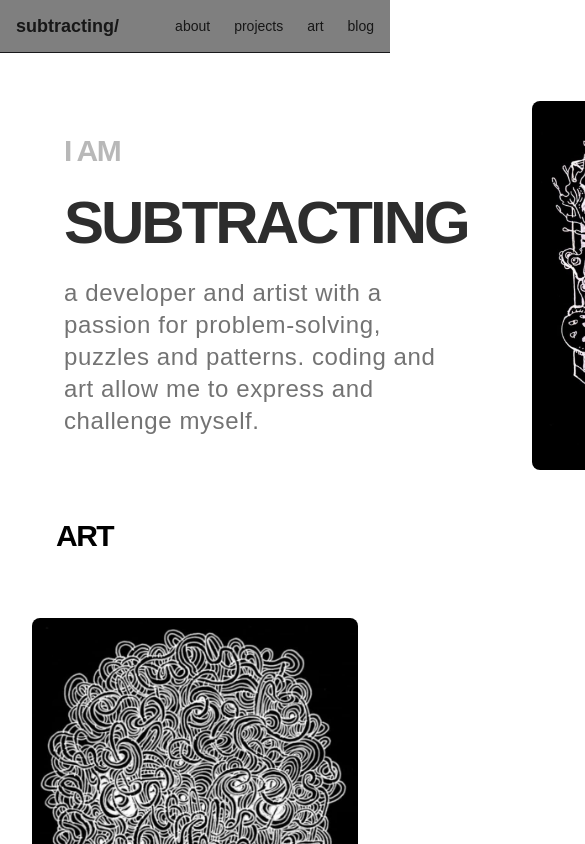
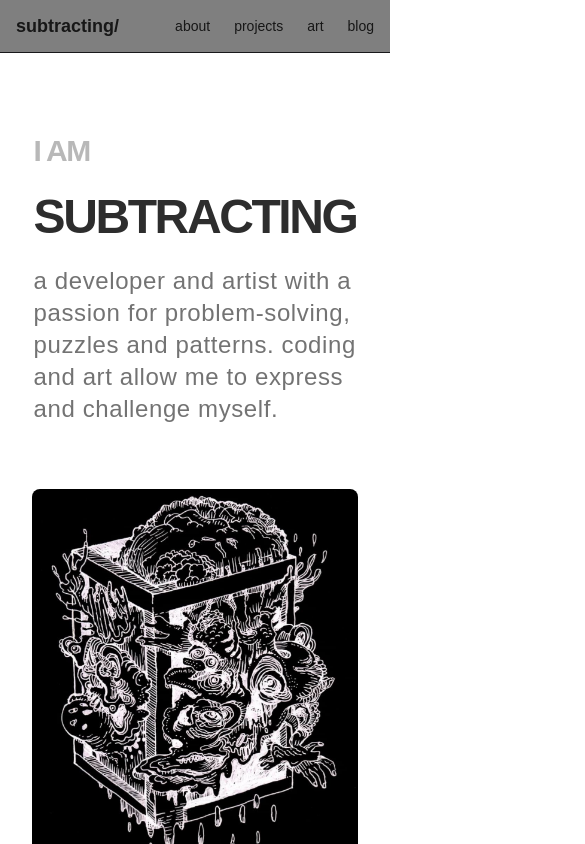
Before and after one commit to Subtracting/subtract-site, a Next.js app: page /about in a window 390 px wide. Shown: the top 844 px of the page, 585 px wide, since content can reach past the window. Built offline with nearby package versions, Linux system fonts and the light colour scheme.

Commit message:
responsive hero

```diff
--- a/components/Hero.tsx
+++ b/components/Hero.tsx
@@ -2,13 +2,16 @@ import Image from 'next/image'
 
 export default function Hero() {
   return (
-    <div id="home" className="p-4 flex flex-row gap-8">
+    <div
+        id="home"
+        className="p-4 flex flex-col md:flex-row gap-8 items-center md:items-start"
+    >
       <div className="rounded-md p-8 flex-1 content-evenly text-2xl">
           <h2 className="text-3xl font-black tracking-tighter mb-6 opacity-30">
             I AM
           </h2>
 
-          <h1 className="text-6xl font-black tracking-tighter mb-6 opacity-90">
+          <h1 className="text-5xl md:text-6xl font-black tracking-tighter mb-6 opacity-90">
            SUBTRACTING
           </h1>
         <p className="text-1xl tracking-wide opacity-60">
@@ -16,13 +19,15 @@ export default function Hero() {
           a passion for problem-solving, puzzles and patterns. coding and art allow me to express and challenge myself.
         </p>
       </div>
+      <div className="flex-none w-full max-w-sm min-w-[150px]">
         <Image
           src="/art/portrait2.png"
           alt="my_portrait"
           width={350}
           height={400}
-        className="rounded-lg object-cover flex-none"
+          className="rounded-lg object-cover w-full h-auto"
         />
+      </div>
     </div>
   )
 }
```
Lines whose indentation alone changed are shown as unchanged.
